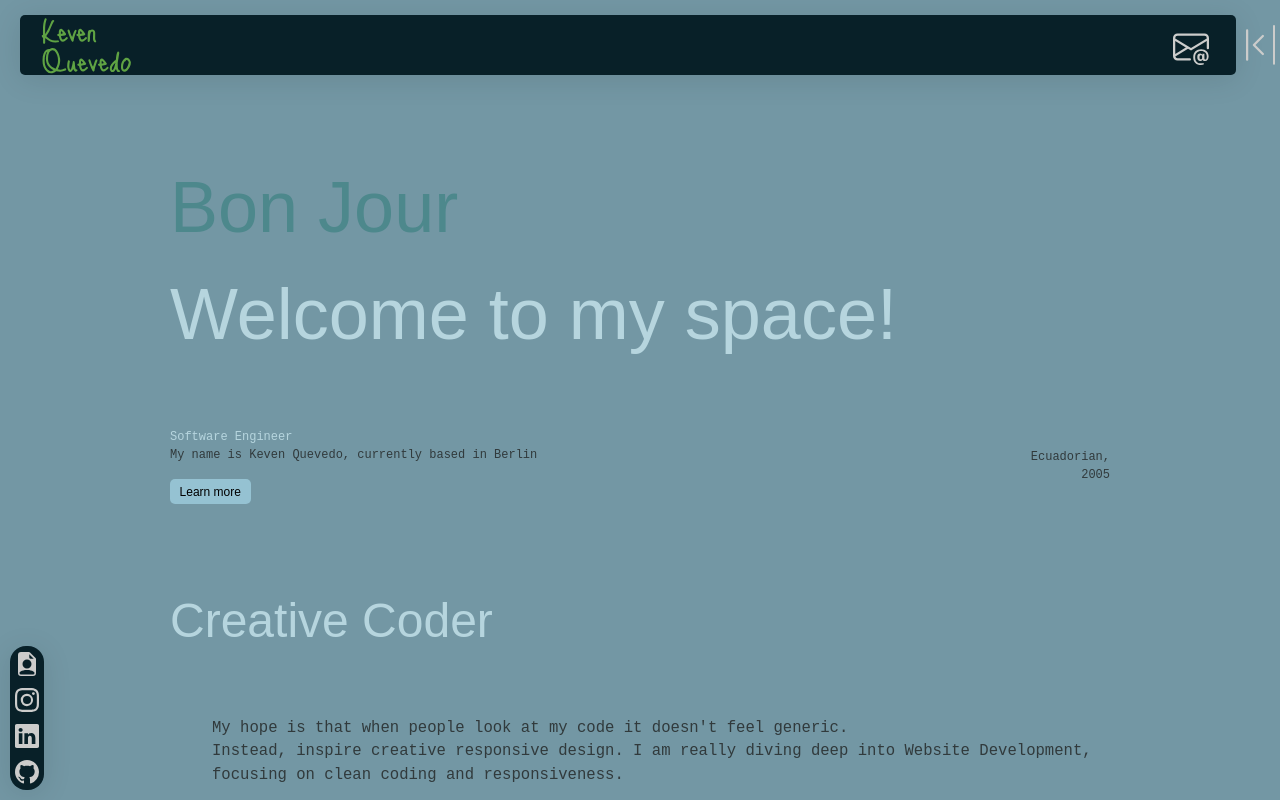
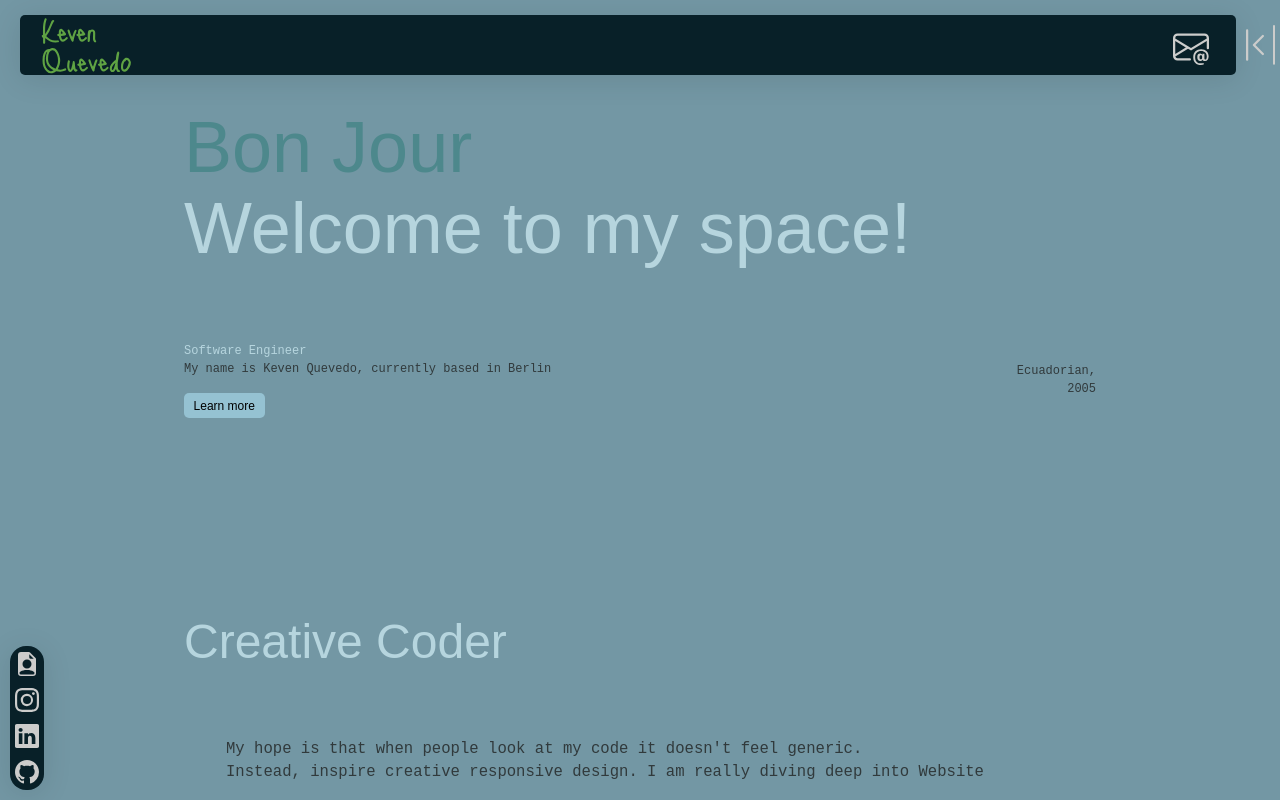
Before and after one commit to kevenjq/Kevens_website, a React (Vite) app: page / in a window 1280 px wide. Built offline with nearby package versions, Linux system fonts and the light colour scheme; a web font is replaced by a local one.

Commit message:
progress check : homepage is 50% done not including animation tho so..

```diff
--- a/src/pages/HomePage.tsx
+++ b/src/pages/HomePage.tsx
@@ -1,32 +1,17 @@
 import Navbar from "../components/NavBar/Navbar";
 import styled from "styled-components";
 import ContactList from "../components/ContactList/ContactList";
+import { useEffect } from "react";
 
 const PageContainer = styled.div`
   display: flex;
   justify-content: center;
 `;
-
-const IntroCard = styled.div`
-  display: flex;
-  flex-direction: column;
-  align-self: center;
-  justify-content: center;
-  width: 80rem;
-  max-width: 95vw;
-  padding: 5px 10px 5px 10px;
-  gap: 5rem;
-  margin-bottom: 0rem;
-`;
-
-const AboutCard = styled(IntroCard)`
-  justify-content: start;
-`;
-
 const PageCards = styled.div`
   display: flex;
   flex-direction: column;
-  margin-top: 100px;
+
+  margin-top: 7.5rem;
   width: 100dvw;
   height: calc(100vh - 105px);
 
@@ -39,6 +24,33 @@ const PageCards = styled.div`
     scroll-snap-stop: always;
     aspect-ratio: 2/1;
   }
+`;
+
+const IntroCard = styled.div`
+  display: flex;
+  flex-direction: column;
+  align-self: center;
+  justify-content: start;
+  width: 80rem;
+  padding: 0 2rem 1rem 2rem;
+  gap: 5rem;
+  margin-bottom: 2rem;
+`;
+
+const AboutCard = styled(IntroCard)`
+  padding: 1rem 2rem 1rem 2rem;
+`;
+
+const ExperienceCard = styled(IntroCard)``;
+
+const BlogUpComing = styled(IntroCard)``;
+
+const FooterCard = styled(IntroCard)`
+  > div > h1 {
+    font-size: 2rem;
+  }
+  flex-direction: row;
+  padding: 5rem;
 `;
 
 const TextChanger = styled.div`
@@ -62,22 +74,22 @@ const ItemText = styled.h1`
   display: block;
   height: 100%;
   color: var(--text-changer);
-  animation: TextChanger 10s infinite;
+  animation: TextChanger 11s infinite;
 
   @keyframes TextChanger {
     10% {
       transform: translateY(-100%);
     }
 
-    25% {
+    20% {
       transform: translateY(-200%);
     }
 
-    50% {
+    60% {
       transform: translateY(-300%);
     }
 
-    75% {
+    80% {
       transform: translateY(-400%);
     }
 
@@ -88,11 +100,29 @@ const ItemText = styled.h1`
 `;
 
 const HomePage = () => {
+  // ::selection get rid of it if user lets go.
+  useEffect(() => {
+    const clear = () => window.getSelection()?.removeAllRanges();
+
+    document.addEventListener("mouseup", clear);
+    document.addEventListener("touchend", clear);
+
+    return () => {
+      document.removeEventListener("mouseup", clear);
+      document.removeEventListener("touchend", clear);
+    };
+  }, []);
   return (
     <PageContainer>
+      {/*Nav Bar Component*/}
       <Navbar />
+
+      {/*Contact List Component*/}
       <ContactList />
+
+      {/*Homepage each Card are sections*/}
       <PageCards>
+        {/*First Card - Welcome page*/}
         <IntroCard>
           <TextChanger>
             <EndText>Welcome to my space!</EndText>
@@ -121,6 +151,8 @@ const HomePage = () => {
             </p>
           </div>
         </IntroCard>
+
+        {/*Second Card - Small description page*/}
         <AboutCard>
           <h1 className="text-[4rem]">Creative Coder</h1>
           <span className="text-start block ml-14 text-[1.3rem]">
@@ -137,7 +169,9 @@ const HomePage = () => {
             </p>
           </span>
         </AboutCard>
-        <IntroCard>
+
+        {/*Third Card - undefined still*/}
+        <ExperienceCard>
           <h1 className="">
             Hola,
             <br /> Welcome to my space!
@@ -145,16 +179,39 @@ const HomePage = () => {
           <span className="text-end">
             <p>2005 Ecuadorian</p>
           </span>
-        </IntroCard>
-        <IntroCard>
-          <h1 className="">
-            Hola,
-            <br /> Welcome to my space!
-          </h1>
-          <span className="text-end">
-            <p>2005 Ecuadorian</p>
-          </span>
-        </IntroCard>
+        </ExperienceCard>
+
+        {/*Four Card - Access to Blog upcoming*/}
+        <BlogUpComing>
+          <div className="flex flex-col w-[60rem] border-2 p-[1rem]">
+            <div>
+              <h1 className="text-[2rem]">
+                Working on a Blog Project <span>SOON</span>
+              </h1>
+              <p>I will be updating new ideas that I am learning and using.</p>
+            </div>
+            <div></div>
+          </div>
+        </BlogUpComing>
+
+        {/*Five Card - Footer / Get in touch page*/}
+        <FooterCard>
+          <div className="border-2">
+            <h1>Thank you for Checking out me Website!</h1>
+            <h2>Lets get in touch - my Email</h2>
+            <h3>Kevenjq07@gmail.com</h3>
+          </div>
+          <div className="border-2">
+            {/*
+          Here I could maybe add a animation of some sort
+          - plane
+          - train
+          - - depending on theme maybe too
+
+          */}
+            <h1>upcoming animation..</h1>
+          </div>
+        </FooterCard>
       </PageCards>
     </PageContainer>
   );
```
